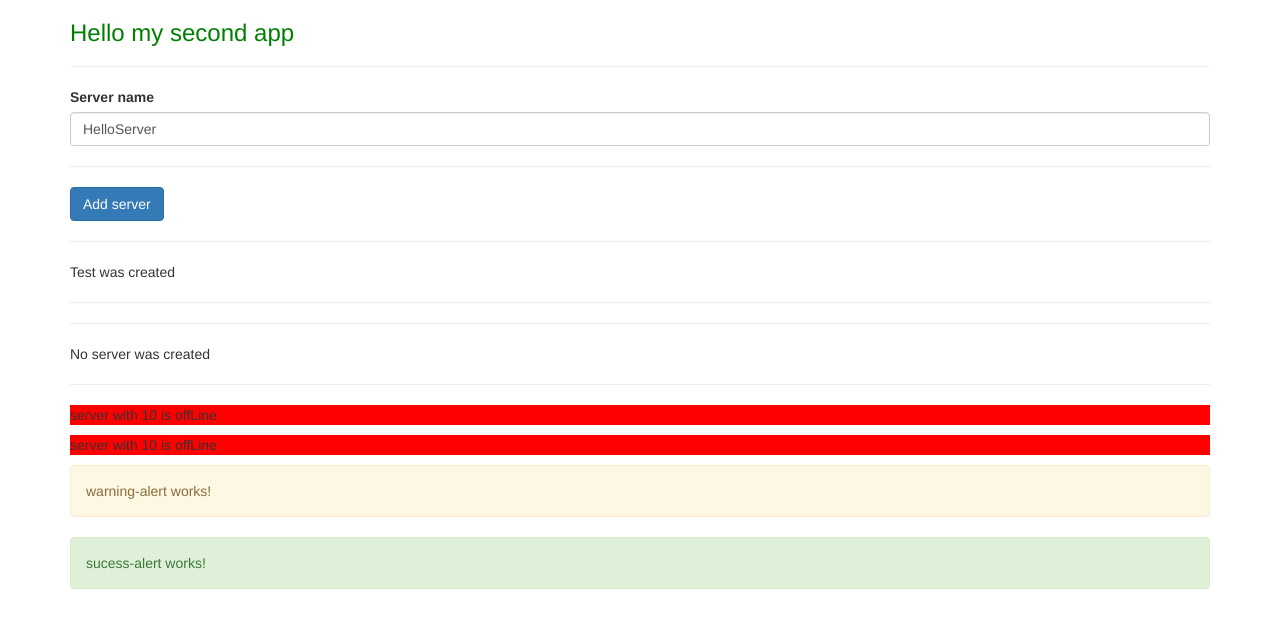
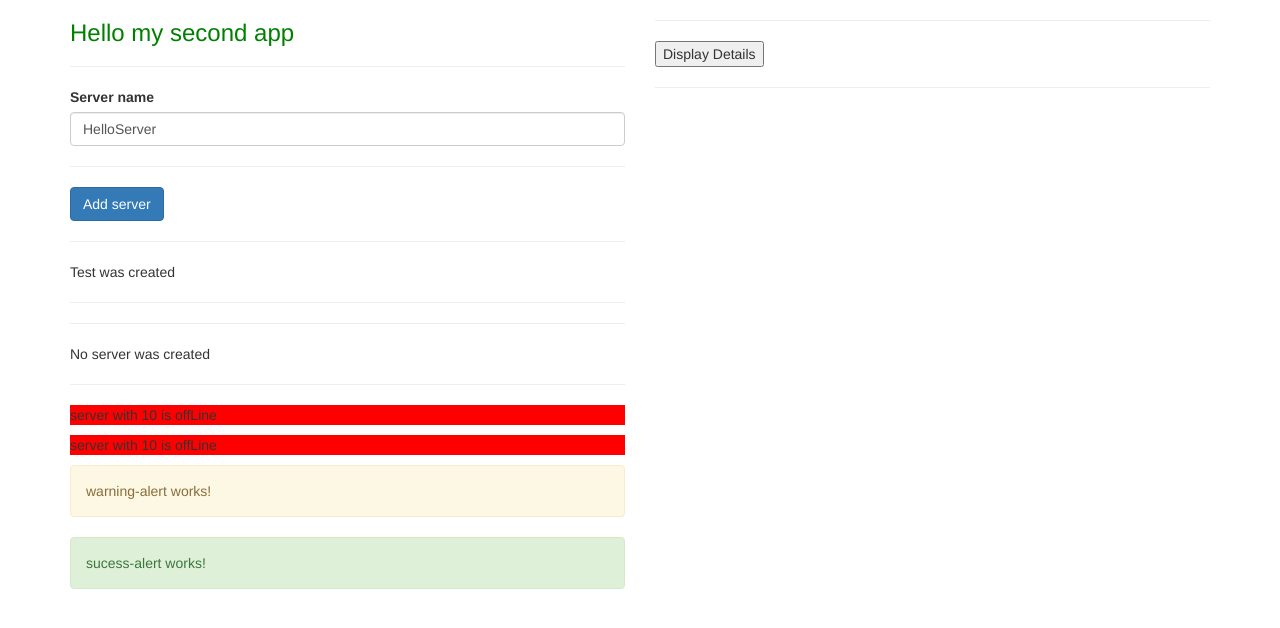
Before and after one commit to espacedefock/my-second-app, an Angular app: page / in a window 1280 px wide. Shown: the top 628 px of the page. Built offline with nearby package versions, Linux system fonts and the light colour scheme.

Commit message:
Assignment 3: Practicing Directives

```diff
--- a/src/app/app.component.html
+++ b/src/app/app.component.html
@@ -1,11 +1,14 @@
 <div class="container">
     <div class="row">
-        <div class="col-xs-12">
+        <div class="col-xs-6">
             <h3>Hello my second app</h3>
             <hr>
             <app-servers></app-servers>
             <app-warning-alert></app-warning-alert>
             <app-sucess-alert></app-sucess-alert>
         </div>
+        <div class="col-xs-6">
+            <app-assignment></app-assignment>
+        </div>
     </div>
 </div>
--- a/src/app/app.module.ts
+++ b/src/app/app.module.ts
@@ -7,6 +7,7 @@ import { ServersComponent } from './servers/servers.component';
 import { WarningAlertComponent } from './warning-alert/warning-alert.component';
 import { SucessAlertComponent } from './sucess-alert/sucess-alert.component';
 import { FormsModule } from '@angular/forms';
+import { AssignmentComponent } from './assignment/assignment.component';
 
 @NgModule({
   declarations: [
@@ -14,7 +15,8 @@ import { FormsModule } from '@angular/forms';
     ServerComponent,
     ServersComponent,
     WarningAlertComponent,
-    SucessAlertComponent
+    SucessAlertComponent,
+    AssignmentComponent
   ],
   imports: [
     BrowserModule,
--- /dev/null
+++ b/src/app/assignment/assignment.component.css
@@ -0,0 +1,3 @@
+.white-text{
+    color: white;
+}
--- /dev/null
+++ b/src/app/assignment/assignment.component.html
@@ -0,0 +1,16 @@
+<hr>
+<button
+    (click)="onToogleDetail()"
+>Display Details</button>
+<p *ngIf="isReadDetail">Lorem ipsum dolor sit, amet consectetur adipisicing elit.
+    Similique accusantium eius iure, repellendus magni nam qui
+    necessitatibus nulla corrupti. Dolore quod nulla vitae?
+    Commodi asperiores voluptatem minus aut quam quaerat!
+</p>
+<hr>
+<div *ngFor="let log of logs"
+    [ngStyle]="{backgroundColor: log >= 5 ? 'blue' : 'transparent'}"
+    [ngClass]="{'white-text': log >= 5}"
+>
+    <p>{{ log }}</p>
+</div>
--- /dev/null
+++ b/src/app/assignment/assignment.component.ts
@@ -0,0 +1,22 @@
+import { Component, OnInit } from '@angular/core';
+
+@Component({
+  selector: 'app-assignment',
+  templateUrl: './assignment.component.html',
+  styleUrls: ['./assignment.component.css']
+})
+export class AssignmentComponent implements OnInit {
+
+  isReadDetail = false;
+  logs = [];
+
+  constructor() { }
+
+  ngOnInit(): void {
+  }
+
+  onToogleDetail(){
+    this.isReadDetail = !this.isReadDetail;
+    this.logs.push(this.logs.length);
+  }
+}
```
Also changed, not shown: src/app/servers/servers.component.html (line endings or trailing spaces), 1 other file (tests, documents, lock files or other folders).
